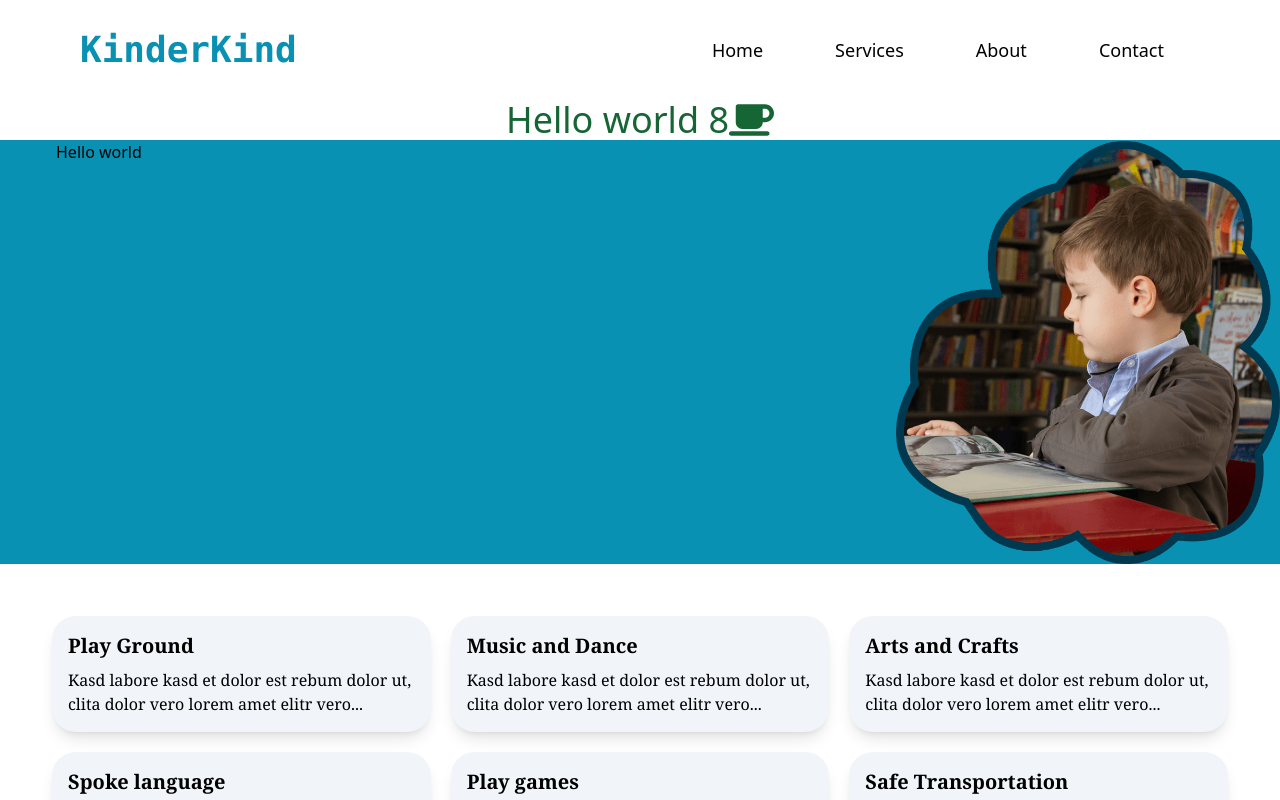
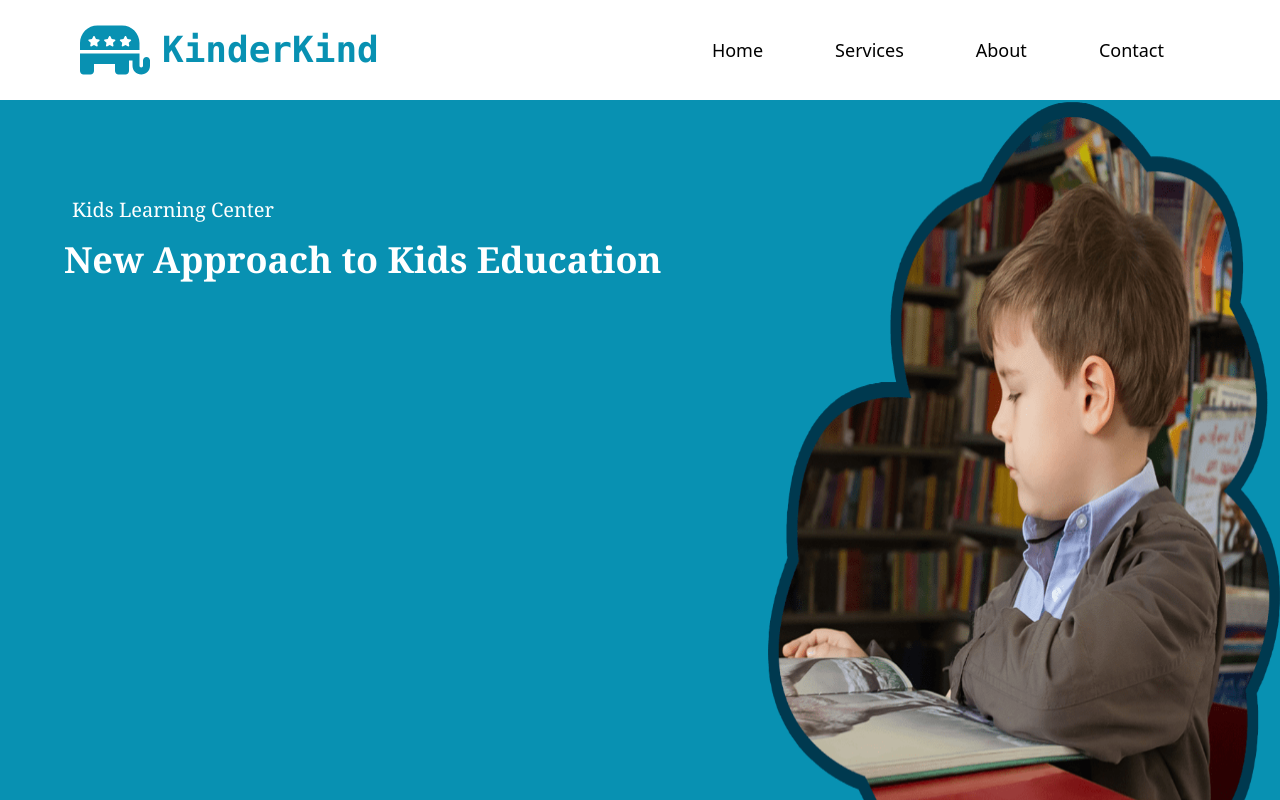
Before and after one commit to FarHan949/react-school, a React (Create React App) app: page /home in a window 1280 px wide. Shown: the top 800 px of the page. Built offline with nearby package versions, Linux system fonts and the light colour scheme.

Commit message:
added some talwind-css

```diff
--- a/src/components/Header/Header.css
+++ b/src/components/Header/Header.css
@@ -0,0 +1,3 @@
+.active{
+        background-color: aquamarine;
+}
--- a/src/components/Header/Header.js
+++ b/src/components/Header/Header.js
@@ -1,18 +1,25 @@
 import React from 'react';
+import './Header.css'
 import { Link } from 'react-router-dom';
+import { faRepublican } from '@fortawesome/free-solid-svg-icons';
+import { FontAwesomeIcon } from '@fortawesome/react-fontawesome';
+
 
 
 const Header = () => {
 
     return (
+
          <div className=' pr-20 pl-20 flex justify-between items-center'>
 
-              <div>
+              <div className='flex gap-3 justify-center items-center'>
+                   <FontAwesomeIcon className='text-cyan-600  h-14' icon={faRepublican}></FontAwesomeIcon>
                    <h1 className='text-4xl text-cyan-600 font-mono font-semibold'>KinderKind</h1>
               </div>
 
              <nav className='m-0 p-8 gap-16 flex text-lg justify-center text-white'>
-               <Link to='/home' className=' hover:bg-cyan-400 active:bg-cyan-400 p-1 rounded-xl text-black'>Home</Link>
+
+               <Link to='/home' className={'hover:bg-cyan-400 active:bg-cyan-400 p-1 rounded-xl text-black'}>Home</Link>
                <Link to='/services' className=' hover:bg-cyan-400 active:after:bg-cyan-400 p-1 rounded-xl  text-black'>Services</Link>
                <Link to='/about' className=' hover:bg-cyan-400 active:after:bg-cyan-400 p-1 rounded-xl  text-black'>About</Link>
                <Link to='/contact' className=' hover:bg-cyan-400 active:after:bg-cyan-400 p-1 rounded-xl  text-black'>Contact</Link>
--- a/src/components/Home/Home.js
+++ b/src/components/Home/Home.js
@@ -9,13 +9,8 @@ const Home = () => {
 
     const data = useLoaderData()
 
-    const element = <FontAwesomeIcon icon={faCoffee} ></FontAwesomeIcon>
     return (
         <div>
-
-            <h1 className='text-4xl text-center text-green-800'>Hello world {data.length}
-              {element}
-            </h1>
 
             <div>
                 <HeaderCart></HeaderCart>
@@ -35,12 +30,14 @@ const Home = () => {
 
 
 const HeaderCart = () =>{
+
     return (
-        <div className='flex justify-between bg-cyan-600'>
-             <div className='ml-14'>
-                 <h1>Hello world</h1>
+        <div className='flex justify-between bg-cyan-600 h-screen'>
+             <div className='ml-14 mt-20'>
+                 <h3 className='text-white text-xl font-serif m-4'>Kids Learning Center</h3>
+                 <h1 className='text-white text-4xl font-serif font-bold m-2'>New Approach to Kids Education</h1>
              </div>
-             <img className='w-96' src={header}></img>
+             <img className='w-2/5' src={header}></img>
         </div>
     )
 }
```
